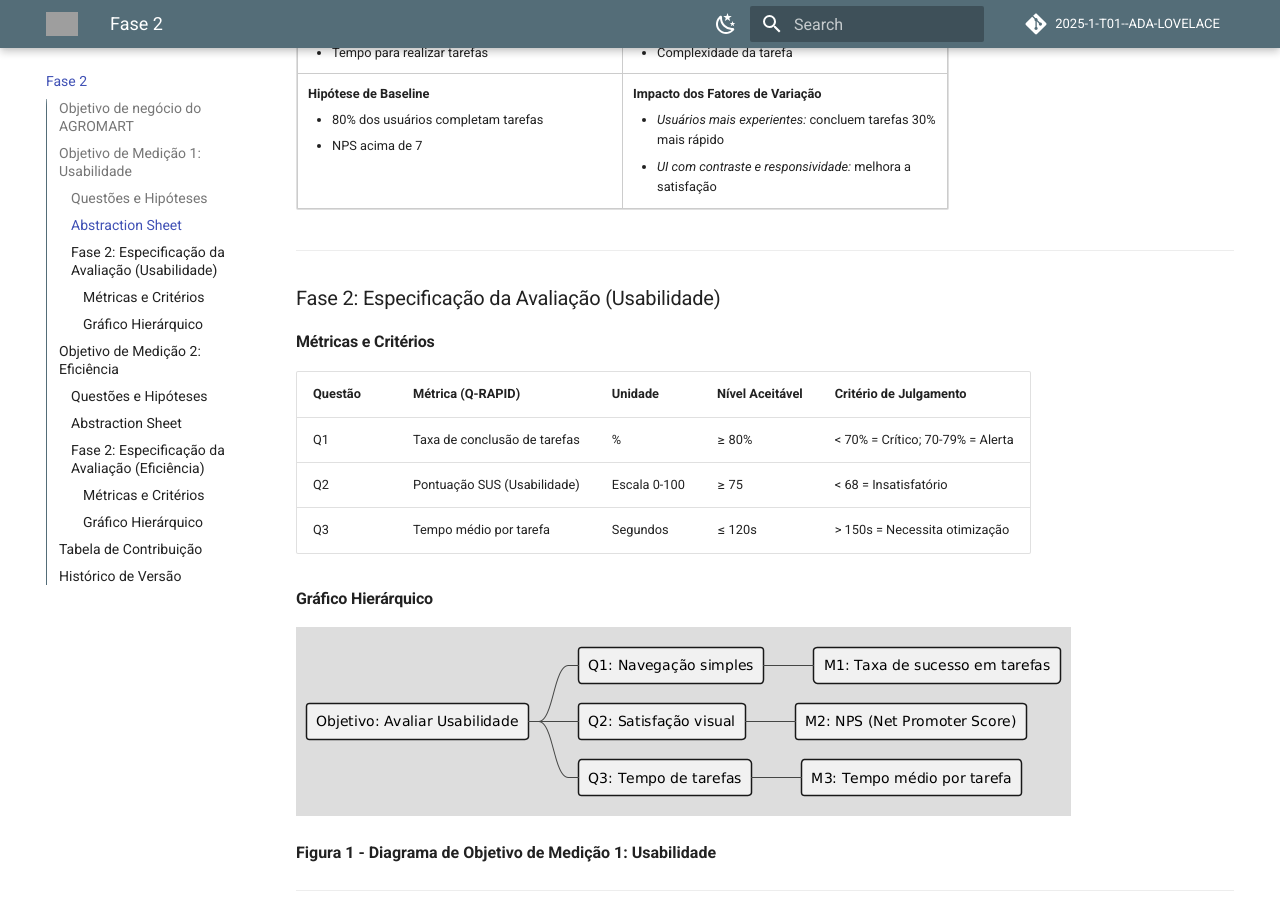
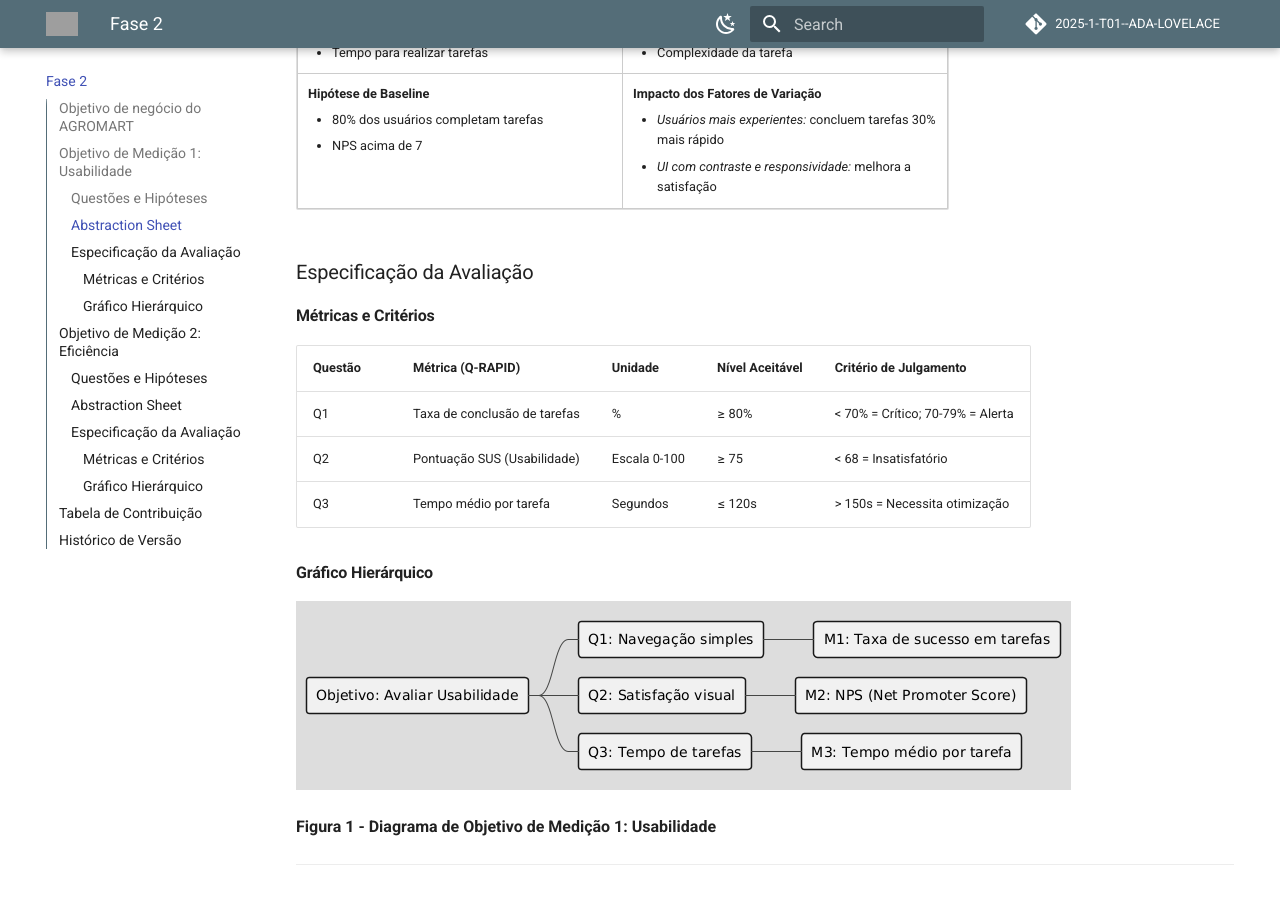
Before and after one commit to FCTE-Qualidade-de-Software-1/2025-1-T01--ADA-LOVELACE, an MkDocs documentation site: the page built from docs/gqm/gqm-fase-definicao.md, in a window 1280 px wide and 900 px high, scrolled down 1303 px. Built offline with MkDocs 1.6.1 and Material for MkDocs 9.7.7, drawn with Linux system fonts in a browser that asks for light colours; comment, search, counter and statistics services are not loaded; some of the changed text lies outside the part shown; grey boxes are pictures that could not be loaded.

Commit message:
adicionando especificação das avaliações

```diff
--- a/docs/gqm/gqm-fase-definicao.md
+++ b/docs/gqm/gqm-fase-definicao.md
@@ -87,9 +87,7 @@ Solução web e mobile com o objetivo de facilitar a relação entre os pequenos
 </table>
 
 
----
-
-### Fase 2: Especificação da Avaliação (Usabilidade)
+### Especificação da Avaliação
 #### Métricas e Critérios
 
 | Questão | Métrica (Q-RAPID)                     | Unidade        | Nível Aceitável | Critério de Julgamento                     |
@@ -189,9 +187,7 @@ Solução web e mobile com o objetivo de facilitar a relação entre os pequenos
 </table>
 
 
----
-
-### Fase 2: Especificação da Avaliação (Eficiência)
+### Especificação da Avaliação
 #### Métricas e Critérios
 
 | Questão | Métrica (Q-RAPID)              | Unidade        | Nível Aceitável     | Critério de Julgamento               |
```
